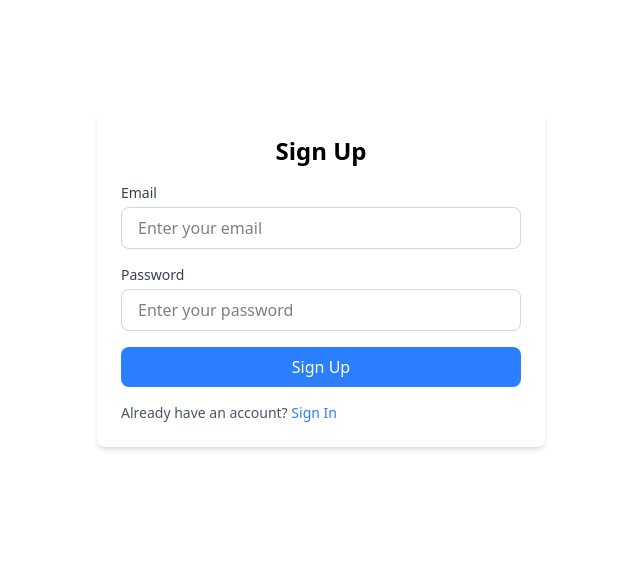
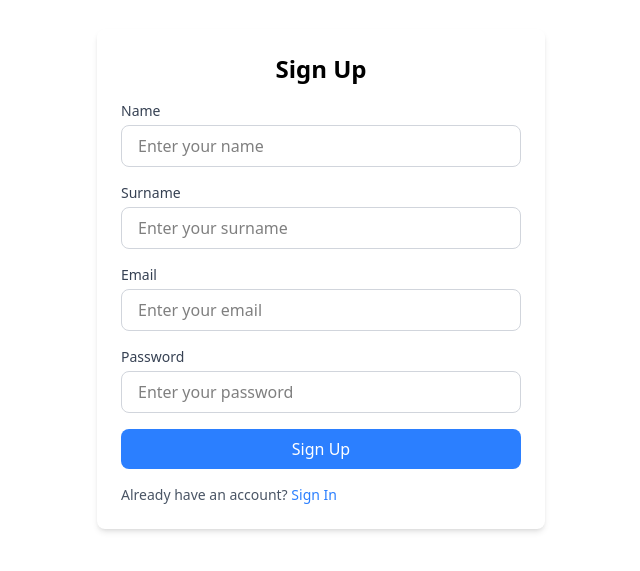
Before and after one commit to qwerty2265/url-inspector, a React (Vite) app in the folder url-inspector-frontend/: page /sign-up in a window 1280 px wide. Shown: the part 141-712 px from the top of the page, without its empty margins (319-959 px from the left). Built offline with nearby package versions, Linux system fonts and the light colour scheme.

Commit message:
(frontend): add name and surname fields to SignUpForm component

```diff
--- a/url-inspector-frontend/src/components/SignUpForm.tsx
+++ b/url-inspector-frontend/src/components/SignUpForm.tsx
@@ -4,6 +4,24 @@ export default function SignUpForm() {
   return (
     <form action="" className="w-full max-w-md bg-white p-6 rounded-lg md:shadow-md">
       <h1 className="text-2xl font-bold mb-4 text-center">Sign Up</h1>
+      <div className="mb-4">
+        <label htmlFor="name" className="block text-sm font-medium text-gray-700 mb-1">Name</label>
+        <input
+          type="text"
+          id="name"
+          placeholder="Enter your name"
+          className="w-full px-4 py-2 border border-gray-300 rounded-lg focus:outline-none focus:ring-2 focus:ring-blue-500"
+        />
+      </div>
+      <div className="mb-4">
+        <label htmlFor="surname" className="block text-sm font-medium text-gray-700 mb-1">Surname</label>
+        <input
+          type="text"
+          id="surname"
+          placeholder="Enter your surname"
+          className="w-full px-4 py-2 border border-gray-300 rounded-lg focus:outline-none focus:ring-2 focus:ring-blue-500"
+        />
+      </div>
       <div className="mb-4">
         <label htmlFor="email" className="block text-sm font-medium text-gray-700 mb-1">Email</label>
         <input
```
